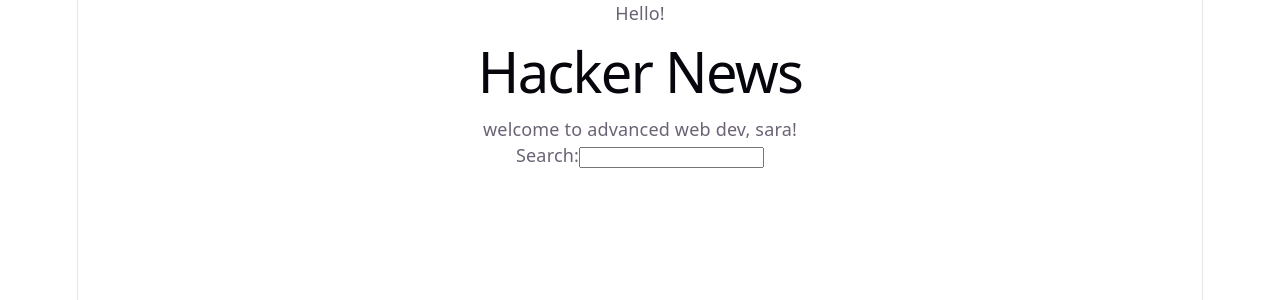
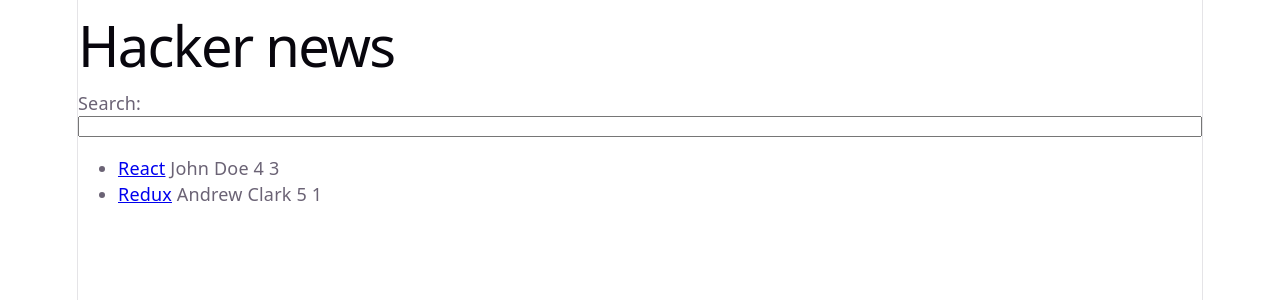
Before and after one commit to sarradhibi/react, a React (Vite) app: page / in a window 1280 px wide. Shown: the top 300 px of the page. Built offline with nearby package versions, Linux system fonts and the light colour scheme.

Commit message:
Week 3: Rendering Hacker News style lists

```diff
--- a/src/App.jsx
+++ b/src/App.jsx
@@ -1,26 +1,47 @@
 import * as React from "react" ;
 
-let courseTitle= "advanced web dev" ;
+const stories = [ {
+  title: "React" ,
+  url: "https://reactjs.org/",
+  author: "John Doe",
+  objectID: 0,
+  points: 4,
+  num_comments: 3,
+},
+{
+  title: "Redux" ,
+  url: "https://reactjs.org/",
+  author: "Andrew Clark",
+  objectID: 2,
+  points: 5,
+  num_comments: 1,
+},];
 
 function App () {
-  const student = {
-  name : "sara" ,
-  age : 20 ,
-  track : "Business Analytics" ,
-};
-  return (
-    <div>
-      <p>{sayHello()}</p>
-      <h1>Hacker News</h1>
-      <p>welcome to {courseTitle}, {student.name}!</p>
-      <label htmlFor="search" >Search:</label>
-      <input id="search" type="text" ></input>
-    </div>
+  return(
+    <>
+      <h1>Hacker news</h1>
+      <label htmlFor="search">Search:</label>
+      <input id="search" type="text"></input>
+      <ul>
+        {
+          stories.map(function (item){
+            return (
+              <li key={item.objectID} >
+                <span><a href={item.url}>{item.title}</a></span>
+                <span> {item.author}</span>
+                <span> {item.points}</span>
+                <span> {item.num_comments}</span>
+              </li>
+            )
+          }
+          )
+        }
+      </ul>
+
+    </>
+
   );
 }
-function sayHello () {
-  return "Hello!";
-}
-
 
 export default App;
--- a/src/index.css
+++ b/src/index.css
@@ -58,7 +58,6 @@
   width: 1126px;
   max-width: 100%;
   margin: 0 auto;
-  text-align: center;
   border-inline: 1px solid var(--border);
   min-height: 100svh;
   display: flex;
```
